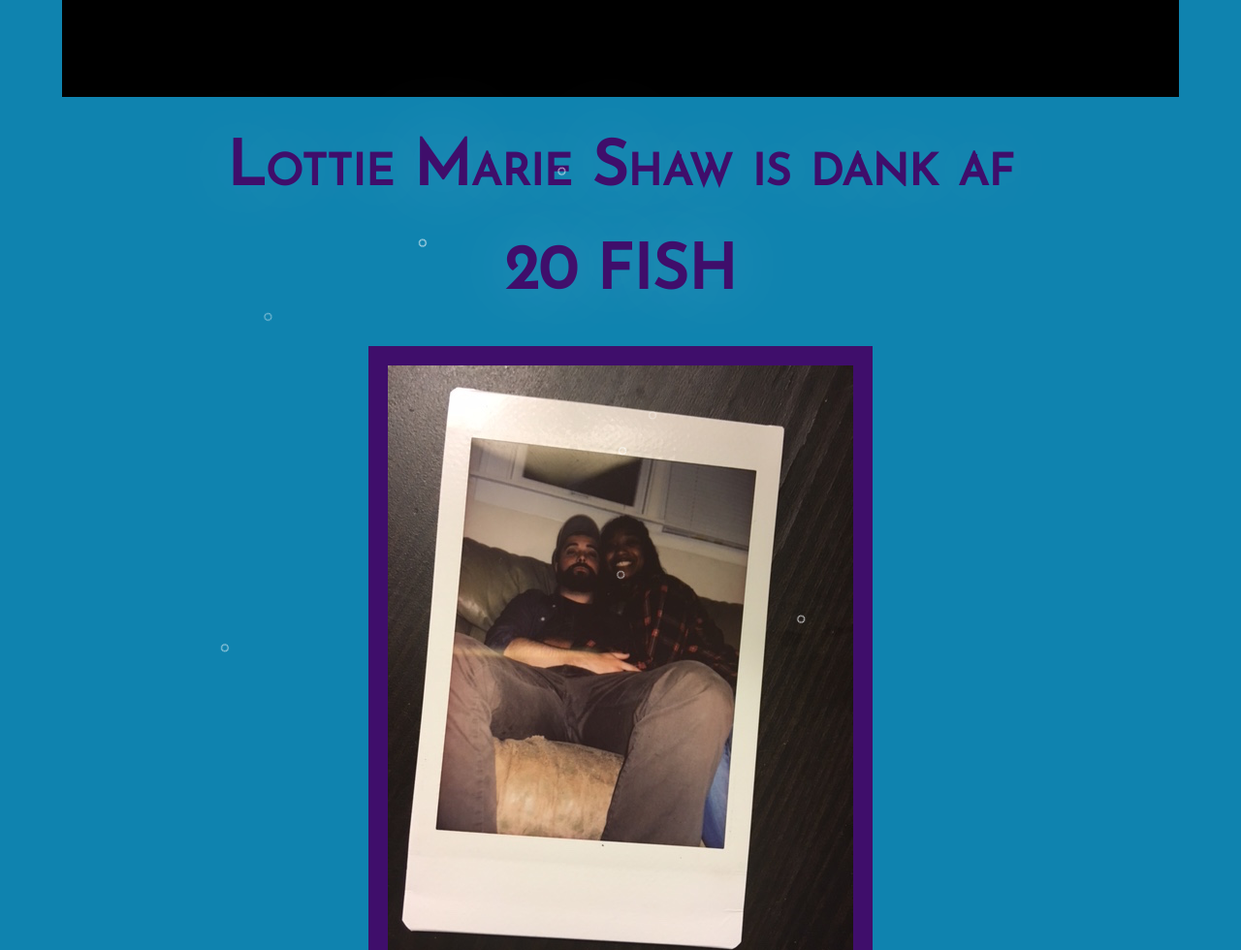
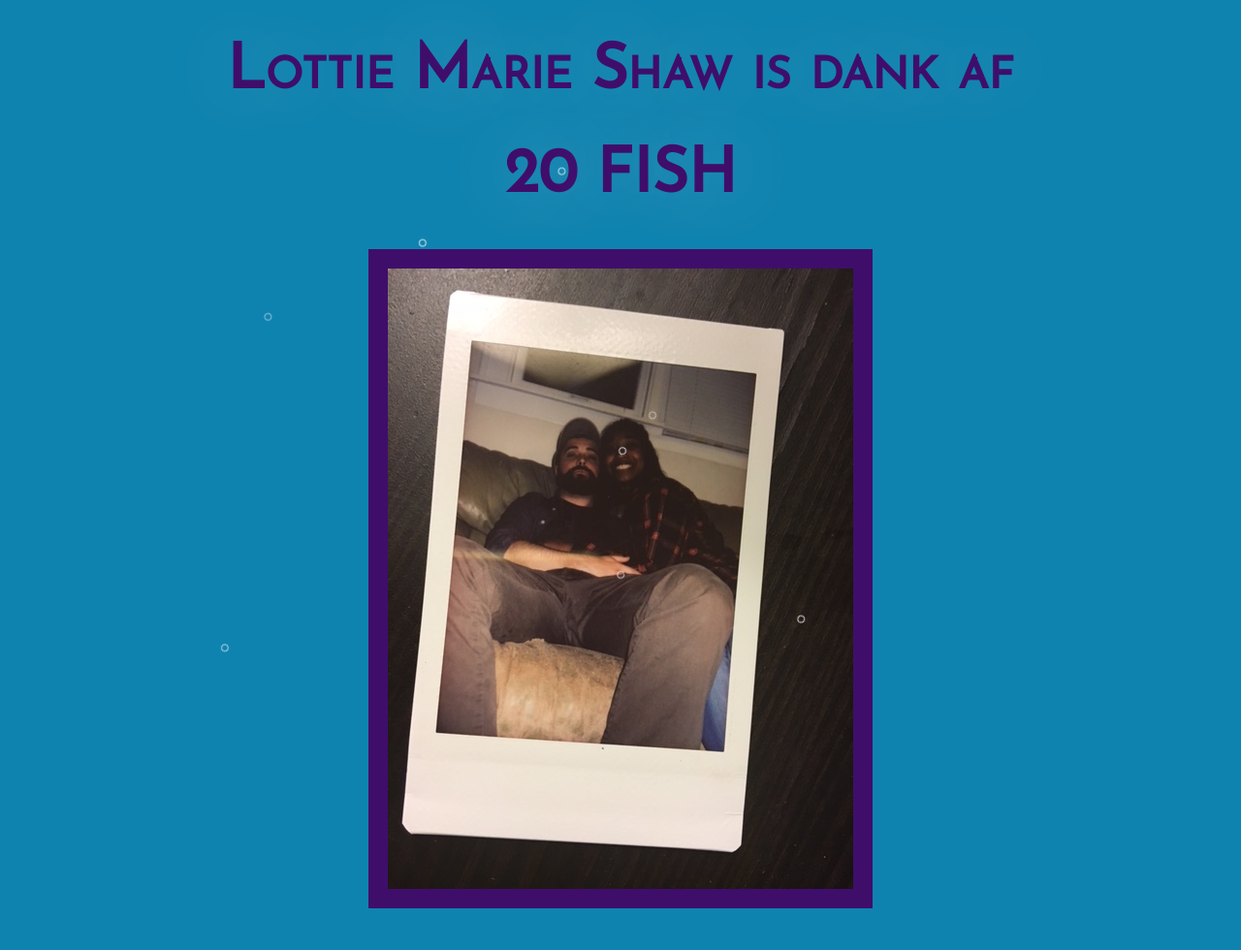
Before and after one commit to DefinitionOfDunne/lottie, a plain HTML site: page index.html in a window 1280 px wide. Shown: the top 980 px of the page at 97% size. Drawn offline with nearby package versions, Linux system fonts and the light colour scheme; a web font is replaced by a local one.

Commit message:
undo c lights

```diff
--- a/index.html
+++ b/index.html
@@ -8,7 +8,7 @@
 <body>
 	<div id='border'>
 	<div class="pond">
-	<div class="christmasLights"></div>
+	<!-- <div class="christmasLights"></div> -->
 		<h1>Lottie Marie Shaw is dank af</h1>
 		<h1><span class="count">0</span> FISH</h1>
 		<img src="lottie.jpg">
```
